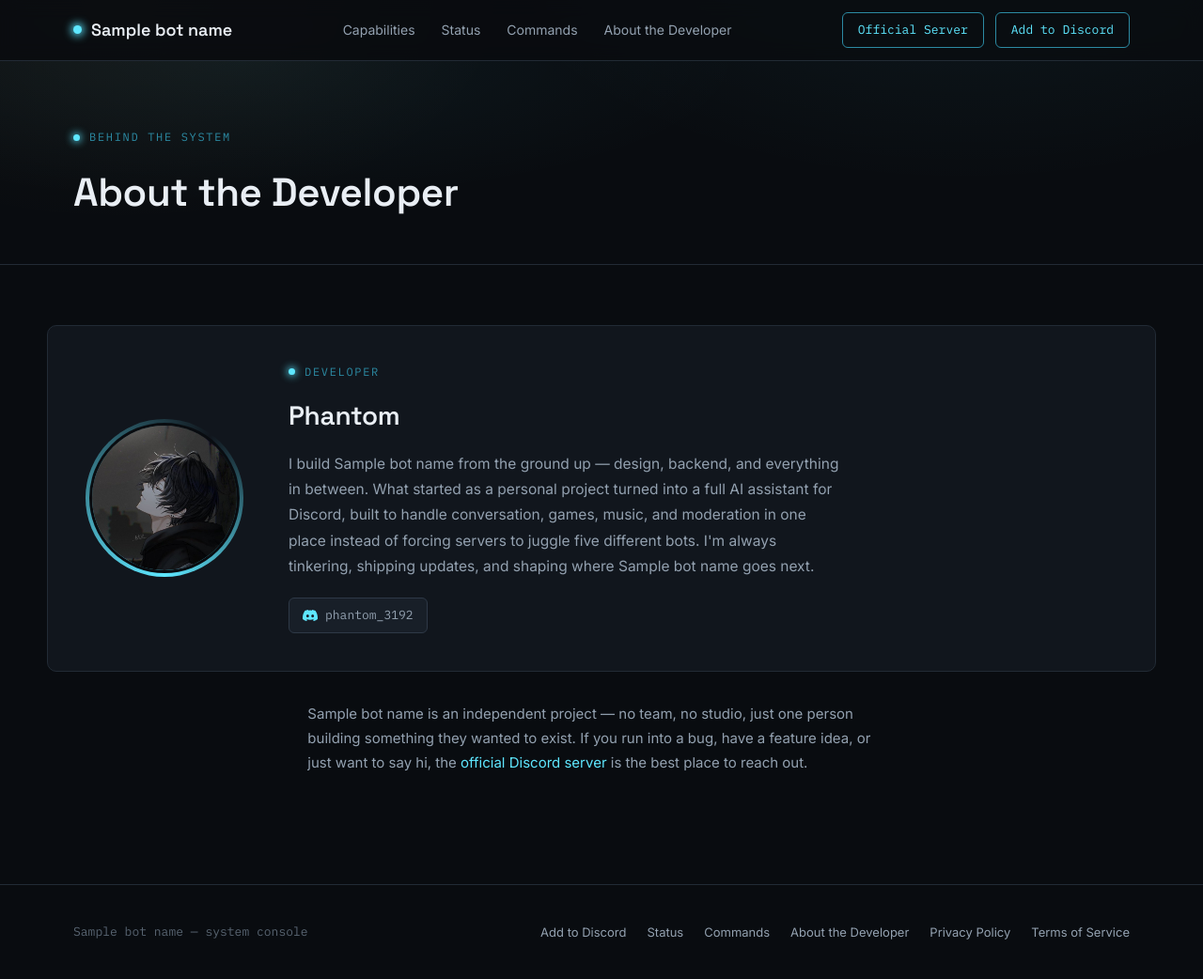
After one commit to Phantom3192/Jarvis_Website, a FastAPI app: template templates/about.html in a window 1280 px wide. The commit adds this page. Shown: the whole page at 94% size. Run offline with FastAPI, Linux system fonts and the light colour scheme; the template is opened without the code that fills it: most values are stand-ins (such as "Sample title", 1, 10 or a date in 2020).

Commit message:
Added a Developer Page

```diff
--- a/app.py
+++ b/app.py
@@ -108,6 +108,20 @@ async def home(request: Request):
     )
 
 
+@app.get("/about")
+async def about(request: Request):
+    _, bot_name = await _get_categories()
+    return templates.TemplateResponse(
+        "about.html",
+        {
+            "request": request,
+            "invite_url": INVITE_URL,
+            "support_server_url": SUPPORT_SERVER_URL,
+            "bot_name": bot_name,
+        },
+    )
+
+
 @app.get("/privacy")
 async def privacy(request: Request):
     _, bot_name = await _get_categories()
--- a/static/css/style.css
+++ b/static/css/style.css
@@ -457,6 +457,54 @@ footer .wrap {
 .legal-content a:hover { text-decoration: underline; }
 .legal-see-also { margin-top: 36px; padding-top: 24px; border-top: 1px solid var(--line); font-size: 14px; }
 
+/* ── About the Developer page ───────────────────────────────── */
+
+.dev-section { padding: 64px 0 100px; }
+.dev-card {
+  display: flex;
+  align-items: center;
+  gap: 48px;
+  padding: 40px;
+  background: var(--surface);
+  border: 1px solid var(--line);
+  border-radius: var(--radius);
+}
+.dev-avatar-wrap {
+  flex: none;
+  width: 168px;
+  height: 168px;
+  border-radius: 50%;
+  padding: 4px;
+  background: conic-gradient(from 180deg, var(--cyan), transparent 60%, var(--cyan));
+}
+.dev-avatar {
+  width: 100%;
+  height: 100%;
+  border-radius: 50%;
+  object-fit: cover;
+  display: block;
+  border: 3px solid var(--bg);
+}
+.dev-info h2 { font-size: 28px; margin: 6px 0 14px; }
+.dev-bio { color: var(--text-dim); font-size: 15.5px; line-height: 1.75; max-width: 60ch; margin-bottom: 20px; }
+.dev-links { display: flex; gap: 12px; flex-wrap: wrap; }
+.dev-link {
+  display: inline-flex;
+  align-items: center;
+  gap: 8px;
+  font-family: var(--font-mono);
+  font-size: 13px;
+  color: var(--text-dim);
+  padding: 8px 14px;
+  border: 1px solid var(--line-bright);
+  border-radius: 6px;
+  background: var(--surface-raised);
+}
+.dev-link-icon { width: 16px; height: 16px; color: var(--cyan); flex: none; }
+.dev-extra { max-width: 72ch; margin-top: 32px; color: var(--text-dim); font-size: 15px; line-height: 1.75; }
+.dev-extra a { color: var(--cyan); text-decoration: none; }
+.dev-extra a:hover { text-decoration: underline; }
+
 /* ── Mobile nav toggle ───────────────────────────────────── */
 
 .nav-toggle { display: none; background: none; border: none; color: var(--text); font-size: 22px; cursor: pointer; }
@@ -480,6 +528,8 @@ footer .wrap {
   section { padding: 56px 0; }
   .legal-hero { padding: 56px 0 28px; }
   .legal { padding: 40px 0 72px; }
+  .dev-card { flex-direction: column; text-align: center; gap: 24px; padding: 32px 24px; }
+  .dev-links { justify-content: center; }
 }
 
 /* Keyboard focus visibility */
--- /dev/null
+++ b/templates/about.html
@@ -0,0 +1,81 @@
+<!DOCTYPE html>
+<html lang="en">
+<head>
+<meta charset="UTF-8">
+<meta name="viewport" content="width=device-width, initial-scale=1.0">
+<title>About the Developer — {{ bot_name }}</title>
+<meta name="description" content="Meet the developer behind {{ bot_name }}.">
+<link rel="preconnect" href="https://fonts.googleapis.com">
+<link rel="preconnect" href="https://fonts.gstatic.com" crossorigin>
+<link href="https://fonts.googleapis.com/css2?family=Space+Grotesk:wght@500;600;700&family=Inter:wght@400;500;600&family=IBM+Plex+Mono:wght@400;500;600&display=swap" rel="stylesheet">
+<link rel="stylesheet" href="/static/css/style.css">
+<link rel="icon" type="image/x-icon" href="/static/img/favicon.ico">
+<link rel="icon" type="image/png" sizes="16x16" href="/static/img/favicon-16x16.png">
+<link rel="icon" type="image/png" sizes="32x32" href="/static/img/favicon-32x32.png">
+<link rel="apple-touch-icon" sizes="180x180" href="/static/img/apple-touch-icon.png">
+<link rel="icon" type="image/png" sizes="192x192" href="/static/img/icon-192.png">
+</head>
+<body>
+
+<nav class="nav">
+  <div class="wrap">
+    <a href="/" class="nav-brand"><span class="dot"></span>{{ bot_name }}</a>
+    <div class="nav-links">
+      <a href="/#capabilities">Capabilities</a>
+      <a href="/#status">Status</a>
+      <a href="/#docs">Commands</a>
+      <a href="/about">About the Developer</a>
+    </div>
+    <div class="nav-ctas">
+      <a class="nav-cta nav-cta-ghost" href="{{ support_server_url }}">Official Server</a>
+      <a class="nav-cta" href="{{ invite_url }}">Add to Discord</a>
+    </div>
+  </div>
+</nav>
+
+<header class="legal-hero">
+  <div class="wrap">
+    <p class="eyebrow">Behind the system</p>
+    <h1>About the Developer</h1>
+  </div>
+</header>
+
+<section class="dev-section">
+  <div class="wrap dev-card">
+    <div class="dev-avatar-wrap">
+      <img class="dev-avatar" src="/static/img/dev-avatar.jpg" alt="Portrait of Phantom, developer of {{ bot_name }}">
+    </div>
+    <div class="dev-info">
+      <p class="eyebrow">Developer</p>
+      <h2>Phantom</h2>
+      <p class="dev-bio">I build {{ bot_name }} from the ground up — design, backend, and everything in between. What started as a personal project turned into a full AI assistant for Discord, built to handle conversation, games, music, and moderation in one place instead of forcing servers to juggle five different bots. I'm always tinkering, shipping updates, and shaping where {{ bot_name }} goes next.</p>
+      <div class="dev-links">
+        <span class="dev-link">
+          <svg class="dev-link-icon" viewBox="0 0 24 24" fill="currentColor" aria-hidden="true"><path d="M20.317 4.369a19.79 19.79 0 0 0-4.885-1.515.074.074 0 0 0-.079.037c-.21.375-.444.864-.608 1.25a18.27 18.27 0 0 0-5.487 0 12.64 12.64 0 0 0-.617-1.25.077.077 0 0 0-.079-.037A19.736 19.736 0 0 0 3.677 4.369a.07.07 0 0 0-.032.027C.533 9.046-.32 13.58.099 18.057a.082.082 0 0 0 .031.057 19.9 19.9 0 0 0 5.993 3.03.078.078 0 0 0 .084-.028 14.09 14.09 0 0 0 1.226-1.994.076.076 0 0 0-.041-.106 13.107 13.107 0 0 1-1.872-.892.077.077 0 0 1-.008-.128c.126-.094.252-.192.372-.291a.074.074 0 0 1 .077-.01c3.927 1.793 8.18 1.793 12.061 0a.074.074 0 0 1 .078.009c.12.099.246.198.373.292a.077.077 0 0 1-.006.127 12.3 12.3 0 0 1-1.873.892.076.076 0 0 0-.04.107c.36.698.772 1.362 1.225 1.993a.076.076 0 0 0 .084.028 19.84 19.84 0 0 0 6.002-3.03.077.077 0 0 0 .032-.054c.5-5.177-.838-9.673-3.549-13.66a.061.061 0 0 0-.031-.029ZM8.02 15.331c-1.183 0-2.157-1.085-2.157-2.419 0-1.333.955-2.418 2.157-2.418 1.211 0 2.176 1.094 2.157 2.418 0 1.334-.955 2.419-2.157 2.419Zm7.974 0c-1.183 0-2.157-1.085-2.157-2.419 0-1.333.955-2.418 2.157-2.418 1.211 0 2.176 1.094 2.157 2.418 0 1.334-.946 2.419-2.157 2.419Z"/></svg>
+          <span>phantom_3192</span>
+        </span>
+      </div>
+    </div>
+  </div>
+
+  <div class="wrap dev-extra">
+    <p>{{ bot_name }} is an independent project — no team, no studio, just one person building something they wanted to exist. If you run into a bug, have a feature idea, or just want to say hi, the <a href="{{ support_server_url }}">official Discord server</a> is the best place to reach out.</p>
+  </div>
+</section>
+
+<footer>
+  <div class="wrap">
+    <div class="footer-brand">{{ bot_name }} — system console</div>
+    <div class="footer-links">
+      <a href="{{ invite_url }}">Add to Discord</a>
+      <a href="/#status">Status</a>
+      <a href="/#docs">Commands</a>
+      <a href="/about">About the Developer</a>
+      <a href="/privacy">Privacy Policy</a>
+      <a href="/terms">Terms of Service</a>
+    </div>
+  </div>
+</footer>
+
+</body>
+</html>
--- a/templates/index.html
+++ b/templates/index.html
@@ -24,6 +24,7 @@
       <a href="#capabilities">Capabilities</a>
       <a href="#status">Status</a>
       <a href="#docs">Commands</a>
+      <a href="/about">About the Developer</a>
     </div>
     <div class="nav-ctas">
       <a class="nav-cta nav-cta-ghost" href="{{ support_server_url }}">Official Server</a>
@@ -185,6 +186,7 @@
       <a href="{{ invite_url }}">Add to Discord</a>
       <a href="#status">Status</a>
       <a href="#docs">Commands</a>
+      <a href="/about">About the Developer</a>
       <a href="/privacy">Privacy Policy</a>
       <a href="/terms">Terms of Service</a>
     </div>
--- a/templates/privacy.html
+++ b/templates/privacy.html
@@ -24,6 +24,7 @@
       <a href="/#capabilities">Capabilities</a>
       <a href="/#status">Status</a>
       <a href="/#docs">Commands</a>
+      <a href="/about">About the Developer</a>
     </div>
     <div class="nav-ctas">
       <a class="nav-cta nav-cta-ghost" href="{{ support_server_url }}">Official Server</a>
--- a/templates/terms.html
+++ b/templates/terms.html
@@ -24,6 +24,7 @@
       <a href="/#capabilities">Capabilities</a>
       <a href="/#status">Status</a>
       <a href="/#docs">Commands</a>
+      <a href="/about">About the Developer</a>
     </div>
     <div class="nav-ctas">
       <a class="nav-cta nav-cta-ghost" href="{{ support_server_url }}">Official Server</a>
```
Also changed, not shown: static/img/dev-avatar.jpg (added).
